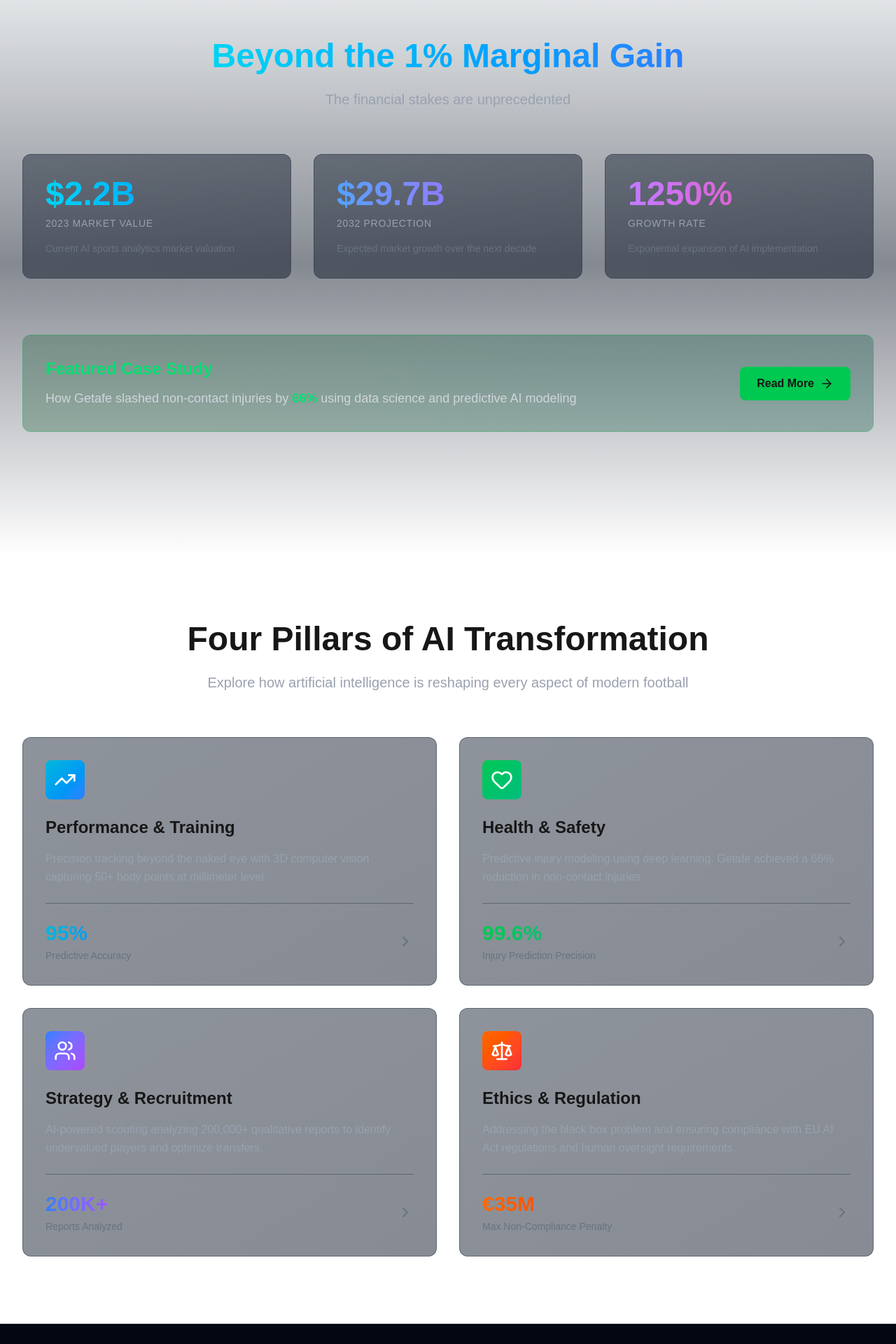
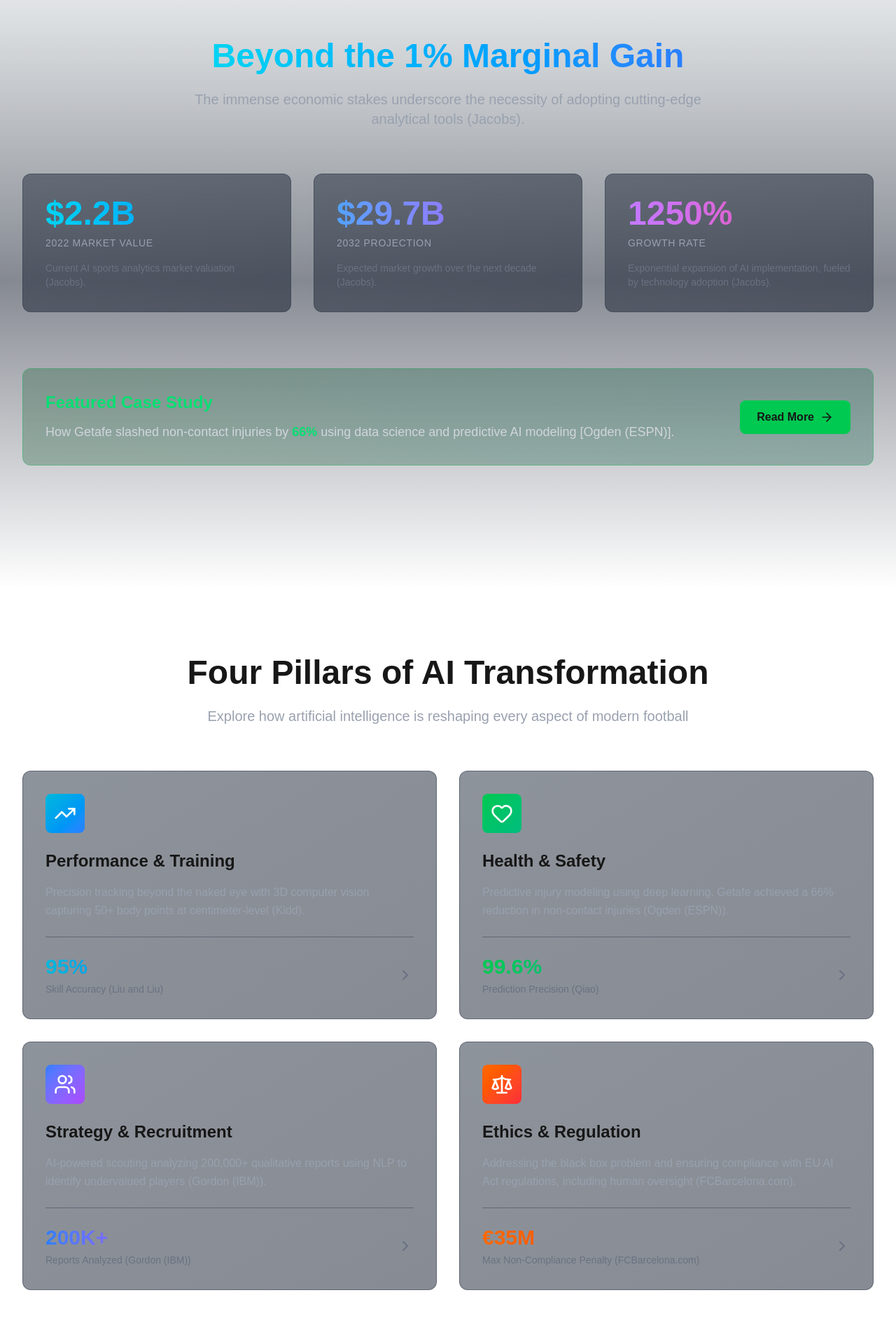
Before and after one commit to msallou/english-final, a Next.js app: page / in a window 1280 px wide. Shown: the part 840-2760 px from the top of the page at 70% size. Built offline with nearby package versions, Linux system fonts and the light colour scheme.

Commit message:
worked on home page

```diff
--- a/app/page.tsx
+++ b/app/page.tsx
@@ -1,47 +1,59 @@
 'use client'
 
 import { ChevronRight, TrendingUp, Heart, Users, Scale, ArrowRight } from 'lucide-react';
+import Link from 'next/link';
 
 export default function Home() {
+  // Mapping Source names for citation
+  const sourceMapping = {
+    Liu: "Liu and Liu",
+    Ogden: "Ogden (ESPN)",
+    Gordon: "Gordon (IBM)",
+    FCB: "FCBarcelona.com",
+    Kidd: "Kidd",
+    Jacobs: "Jacobs",
+    Qiao: "Qiao",
+  };
+
   const pillars = [
     {
       id: 'performance',
       icon: TrendingUp,
       title: 'Performance & Training',
-      description: 'Precision tracking beyond the naked eye with 3D computer vision capturing 50+ body points at millimeter level.',
+      description: `Precision tracking beyond the naked eye with 3D computer vision capturing 50+ body points at centimeter-level (Kidd).`,
       color: 'from-cyan-500 to-blue-500',
       stat: '95%',
-      statLabel: 'Predictive Accuracy',
+      statLabel: `Skill Accuracy (Liu and Liu)`,
       url: '/performance',
     },
     {
       id: 'health',
       icon: Heart,
       title: 'Health & Safety',
-      description: 'Predictive injury modeling using deep learning. Getafe achieved a 66% reduction in non-contact injuries.',
+      description: `Predictive injury modeling using deep learning. Getafe achieved a 66% reduction in non-contact injuries (Ogden (ESPN)).`,
       color: 'from-green-500 to-emerald-500',
       stat: '99.6%',
-      statLabel: 'Injury Prediction Precision',
+      statLabel: `Prediction Precision (Qiao)`,
       url: '/health',
     },
     {
       id: 'strategy',
       icon: Users,
       title: 'Strategy & Recruitment',
-      description: 'AI-powered scouting analyzing 200,000+ qualitative reports to identify undervalued players and optimize transfers.',
+      description: `AI-powered scouting analyzing 200,000+ qualitative reports using NLP to identify undervalued players (Gordon (IBM)).`,
       color: 'from-blue-500 to-purple-500',
       stat: '200K+',
-      statLabel: 'Reports Analyzed',
+      statLabel: `Reports Analyzed (Gordon (IBM))`,
       url: '/strategy',
     },
     {
       id: 'ethics',
       icon: Scale,
       title: 'Ethics & Regulation',
-      description: 'Addressing the black box problem and ensuring compliance with EU AI Act regulations and human oversight requirements.',
+      description: `Addressing the black box problem and ensuring compliance with EU AI Act regulations, including human oversight (FCBarcelona.com).`,
       color: 'from-orange-500 to-red-500',
       stat: '€35M',
-      statLabel: 'Max Non-Compliance Penalty',
+      statLabel: `Max Non-Compliance Penalty (FCBarcelona.com)`,
       url: '/ethics',
     },
   ];
@@ -74,10 +86,7 @@ export default function Home() {
 
           <div className="prose prose-invert prose-lg max-w-4xl mx-auto mb-12">
             <p className="text-gray-400 leading-relaxed">
-              Artificial intelligence is revolutionizing professional football through unprecedented data analysis,
-              predictive modeling, and strategic optimization. This transformation spans player performance enhancement,
-              injury prevention, recruitment efficiency, and tactical innovation—while raising critical ethical questions
-              about bias, transparency, and regulatory compliance.
+              Artificial Intelligence is fundamentally and irrevocably transforming elite soccer by enabling unprecedented data-driven improvements in player performance [Liu and Liu; Munoz-Macho et al.], significantly enhancing injury prediction and prevention [Ogden (ESPN); Qiao], and revolutionizing off-field strategic decisions like recruitment [Gordon (IBM); Playbook Sports]; however, the successful implementation of this technology requires rigorous attention to ethical considerations, including data privacy and algorithmic bias [FCBarcelona.com].
             </p>
           </div>
 
@@ -100,7 +109,7 @@ export default function Home() {
               </span>
             </h2>
             <p className="text-xl text-gray-400 max-w-3xl mx-auto">
-              The financial stakes are unprecedented
+              The immense economic stakes underscore the necessity of adopting cutting-edge analytical tools (Jacobs).
             </p>
           </div>
 
@@ -109,8 +118,8 @@ export default function Home() {
               <div className="text-5xl font-bold bg-linear-to-r from-cyan-400 to-blue-500 bg-clip-text text-transparent mb-2">
                 $2.2B
               </div>
-              <div className="text-gray-400 text-sm uppercase tracking-wider mb-4">2023 Market Value</div>
-              <p className="text-gray-500 text-sm">Current AI sports analytics market valuation</p>
+              <div className="text-gray-400 text-sm uppercase tracking-wider mb-4">2022 Market Value</div>
+              <p className="text-gray-500 text-sm">Current AI sports analytics market valuation (Jacobs).</p>
             </div>
 
             <div className="bg-linear-to-br from-gray-800/50 to-gray-900/50 backdrop-blur-sm rounded-xl p-8 border border-gray-700/50 hover:border-blue-500/50 transition-all duration-500 hover:scale-105 hover:shadow-2xl hover:shadow-blue-500/20">
@@ -118,7 +127,7 @@ export default function Home() {
                 $29.7B
               </div>
               <div className="text-gray-400 text-sm uppercase tracking-wider mb-4">2032 Projection</div>
-              <p className="text-gray-500 text-sm">Expected market growth over the next decade</p>
+              <p className="text-gray-500 text-sm">Expected market growth over the next decade (Jacobs).</p>
             </div>
 
             <div className="bg-linear-to-br from-gray-800/50 to-gray-900/50 backdrop-blur-sm rounded-xl p-8 border border-gray-700/50 hover:border-purple-500/50 transition-all duration-500 hover:scale-105 hover:shadow-2xl hover:shadow-purple-500/20">
@@ -126,7 +135,7 @@ export default function Home() {
                 1250%
               </div>
               <div className="text-gray-400 text-sm uppercase tracking-wider mb-4">Growth Rate</div>
-              <p className="text-gray-500 text-sm">Exponential expansion of AI implementation</p>
+              <p className="text-gray-500 text-sm">Exponential expansion of AI implementation, fueled by technology adoption (Jacobs).</p>
             </div>
           </div>
 
@@ -136,16 +145,17 @@ export default function Home() {
                 <h3 className="text-2xl font-bold text-green-400 mb-3">Featured Case Study</h3>
                 <p className="text-gray-300 text-lg leading-relaxed">
                   How Getafe slashed non-contact injuries by <span className="text-green-400 font-bold">66%</span> using
-                  data science and predictive AI modeling
+                  data science and predictive AI modeling [Ogden (ESPN)].
                 </p>
               </div>
-              <button
-                onClick={() => window.location.href = '/health'}
+
+              <Link
+                href="/health"
                 className="group flex items-center space-x-2 px-6 py-3 bg-green-500 hover:bg-green-400 rounded-lg font-semibold transition-all duration-300 hover:scale-105 hover:shadow-lg hover:shadow-green-500/50"
               >
                 <span>Read More</span>
                 <ArrowRight className="group-hover:translate-x-1 transition-transform" size={20} />
-              </button>
+              </Link>
             </div>
           </div>
         </div>
@@ -166,11 +176,11 @@ export default function Home() {
             {pillars.map((pillar, index) => {
               const Icon = pillar.icon;
               return (
-                <div
+                <Link
                   key={pillar.id}
                   className={`group relative bg-linear-to-br from-gray-800/50 to-gray-900/50 backdrop-blur-sm rounded-xl p-8 border border-gray-700/50 hover:border-opacity-100 transition-all duration-500 hover:scale-105 hover:shadow-2xl cursor-pointer animate-fade-in`}
                   style={{ animationDelay: `${index * 100}ms` }}
-                  onClick={() => window.location.href = pillar.url}
+                  href={pillar.url}
                 >
                   <div className={`absolute inset-0 bg-linear-to-br ${pillar.color} opacity-0 group-hover:opacity-10 rounded-xl transition-opacity duration-500`} />
 
@@ -178,7 +188,7 @@ export default function Home() {
                     <Icon size={32} className="text-white" />
                   </div>
 
-                  <h3 className="text-2xl font-bold mb-4 group-hover:text-transparent group-hover:bg-linear-to-r group-hover:bg-clip-text" style={{
+                  <h3 className="text-2xl font-bold mb-4 group-hover:bg-linear-to-r group-hover:bg-clip-text" style={{
                     backgroundImage: `linear-gradient(to right, var(--tw-gradient-stops))`,
                   }}>
                     {pillar.title}
@@ -197,7 +207,7 @@ export default function Home() {
                     </div>
                     <ChevronRight className="text-gray-500 group-hover:text-cyan-400 group-hover:translate-x-2 transition-all duration-300" size={24} />
                   </div>
-                </div>
+                </Link>
               );
             })}
           </div>
@@ -205,4 +215,4 @@ export default function Home() {
       </section>
     </div>
   );
-};
+}
```
